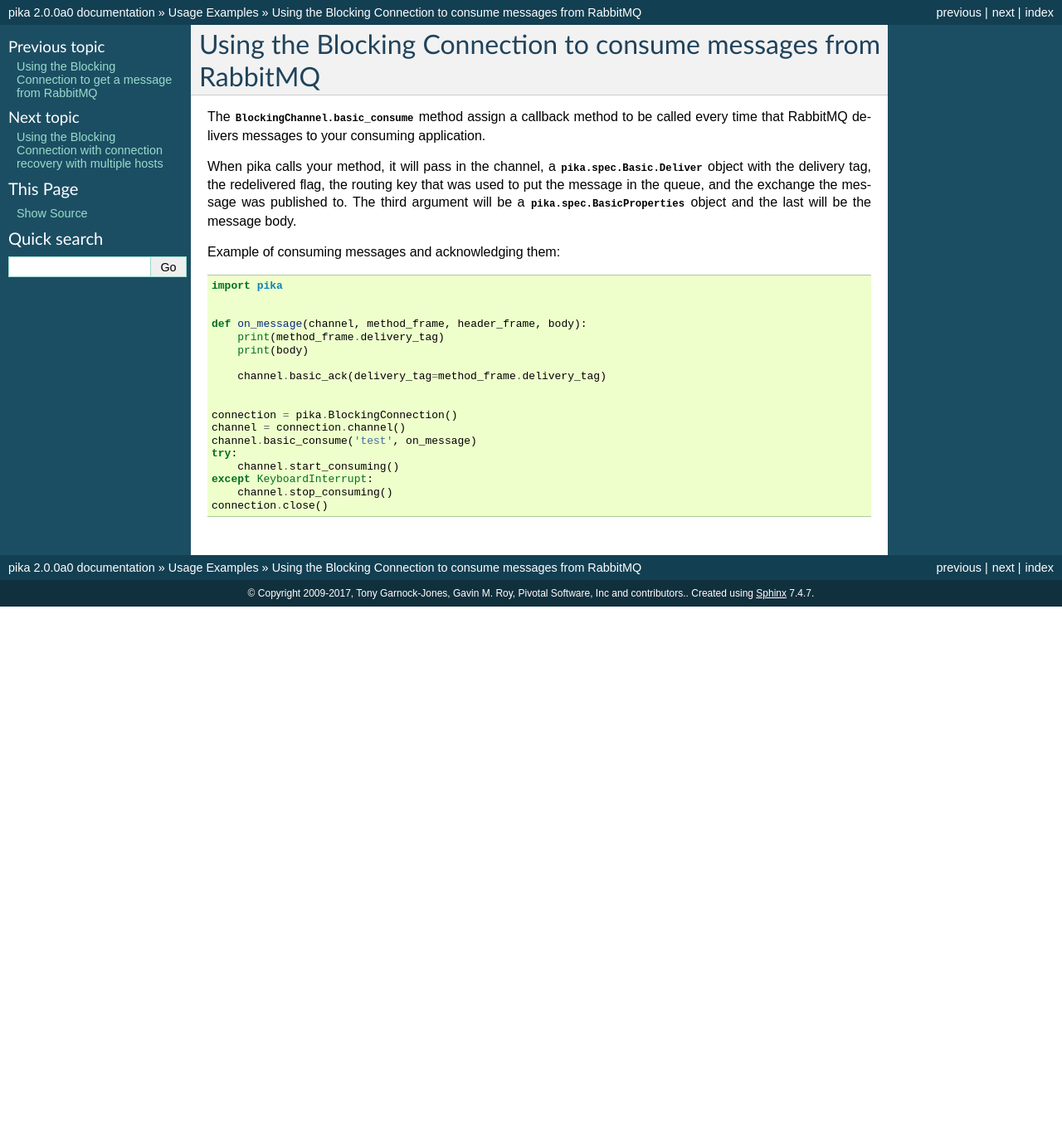
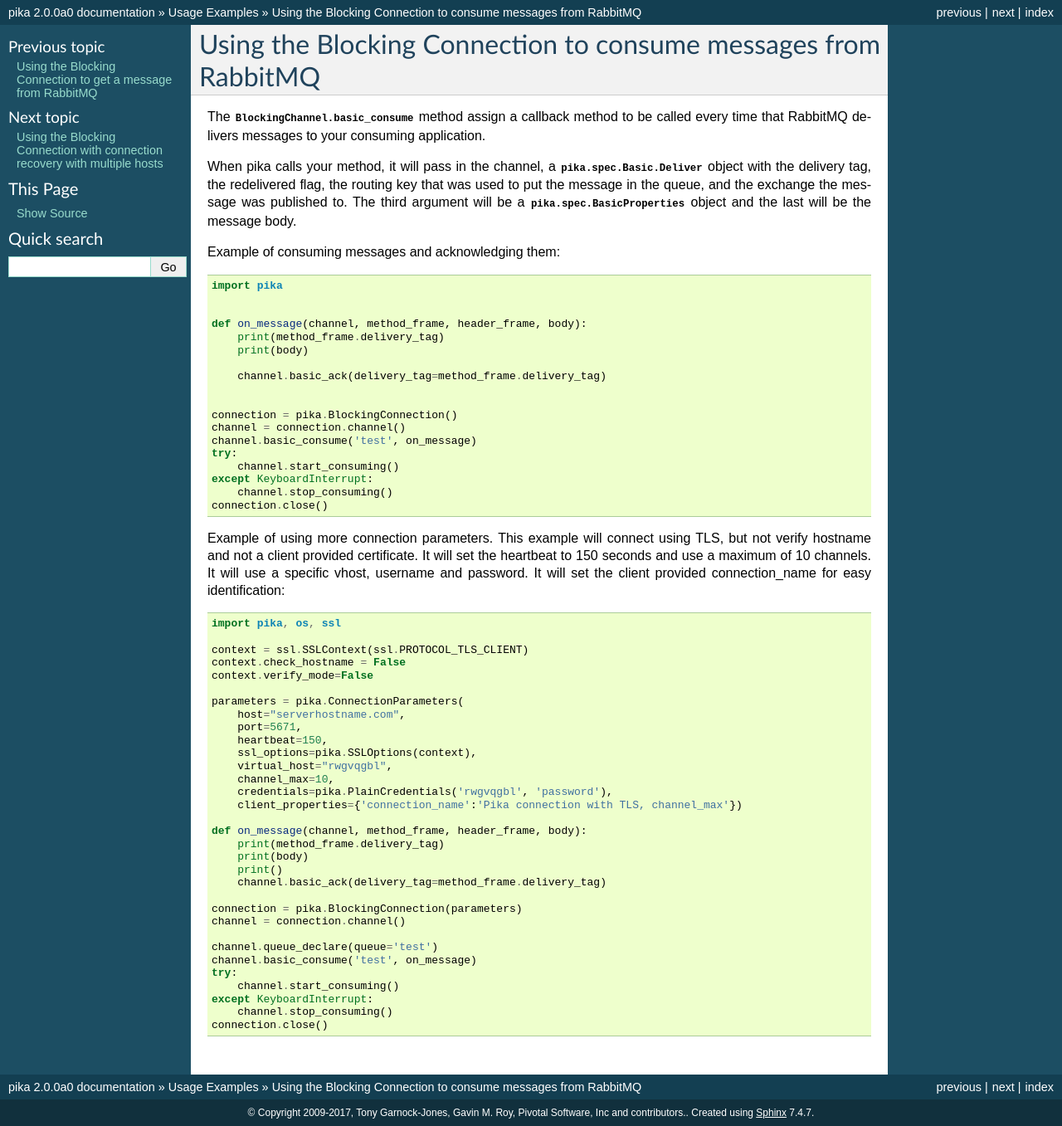
Before and after one commit to pika/pika, a Sphinx documentation site: the page built from docs/examples/blocking_consume.rst, in a window 1280 px wide. Shown: the whole page at 83% size. Built offline with Sphinx 7.4.7, drawn with Linux system fonts in a browser that asks for light colours; before the commit the page ends 900 px from its top, so only the background shows below that.

Commit message:
Update blocking_consume.rst
Add more in-depth example of using `ConnectionParameters`

```diff
--- a/docs/examples/blocking_consume.rst
+++ b/docs/examples/blocking_consume.rst
@@ -27,3 +27,38 @@ Example of consuming messages and acknowledging them::
     except KeyboardInterrupt:
         channel.stop_consuming()
     connection.close()
+
+Example of using more connection parameters. This example will connect using TLS, but not verify hostname and not a client provided certificate. It will set the heartbeat to 150 seconds and use a maximum of 10 channels. It will use a specific vhost, username and password. It will set the client provided connection_name for easy identification::
+
+    import pika, os, ssl
+
+    context = ssl.SSLContext(ssl.PROTOCOL_TLS_CLIENT)
+    context.check_hostname = False
+    context.verify_mode=False
+
+    parameters = pika.ConnectionParameters(
+        host="serverhostname.com",
+        port=5671,
+        heartbeat=150,
+        ssl_options=pika.SSLOptions(context),
+        virtual_host="rwgvqgbl",
+        channel_max=10,
+        credentials=pika.PlainCredentials('rwgvqgbl', 'password'),
+        client_properties={'connection_name':'Pika connection with TLS, channel_max'})
+
+    def on_message(channel, method_frame, header_frame, body):
+        print(method_frame.delivery_tag)
+        print(body)
+        print()
+        channel.basic_ack(delivery_tag=method_frame.delivery_tag)
+
+    connection = pika.BlockingConnection(parameters)
+    channel = connection.channel()
+
+    channel.queue_declare(queue='test')
+    channel.basic_consume('test', on_message)
+    try:
+        channel.start_consuming()
+    except KeyboardInterrupt:
+        channel.stop_consuming()
+    connection.close()
```
